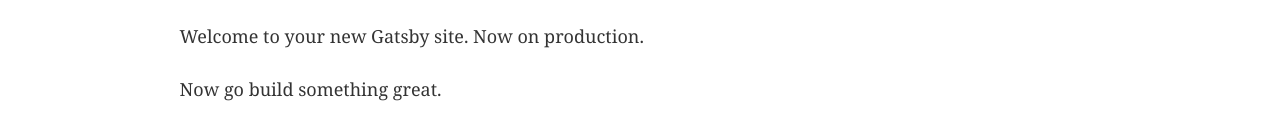
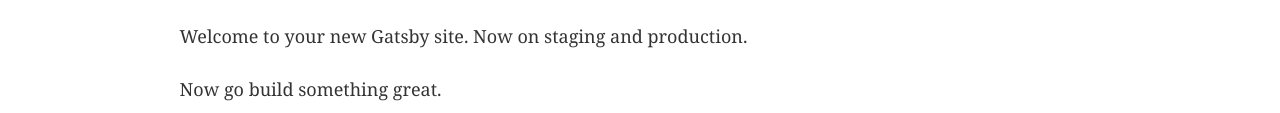
Before and after one commit to mostlyclicks/netlify_branches, a Gatsby site: page / in a window 1280 px wide. Shown: the part 170-283 px from the top of the page. Built offline with nearby package versions, Linux system fonts and the light colour scheme; Gatsby itself is replaced by a stand-in of ours.

Commit message:
production and staging

```diff
--- a/src/pages/index.js
+++ b/src/pages/index.js
@@ -9,7 +9,7 @@
   <Layout>
     <SEO title="Home" />
     <h1>Hi World</h1>
-    <p>Welcome to your new Gatsby site. Now on production.</p>
+    <p>Welcome to your new Gatsby site. Now on staging and production.</p>
     <p>Now go build something great.</p>
     <div style={{ maxWidth: `300px`, marginBottom: `1.45rem` }}>
       <Image />
```
